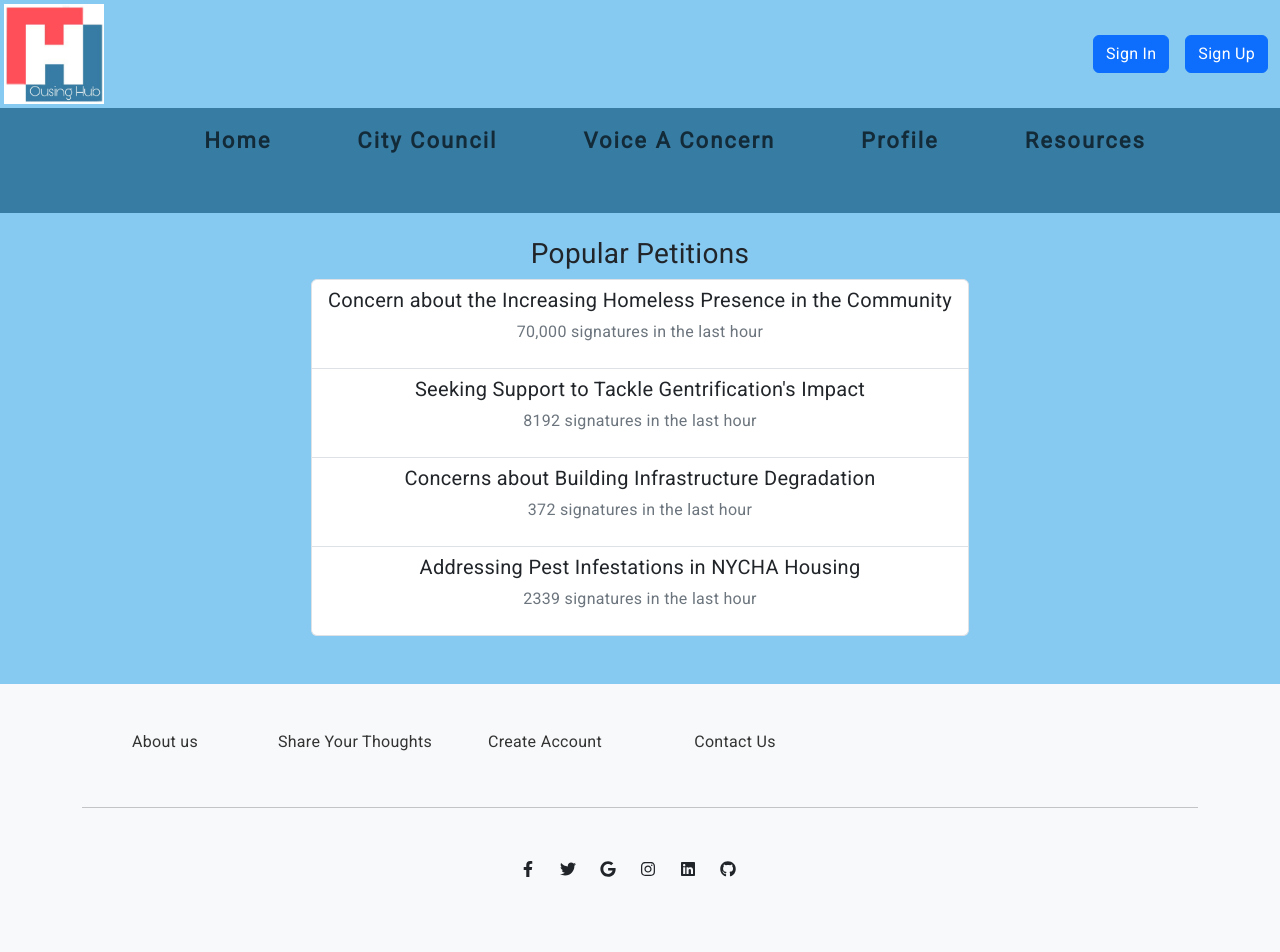
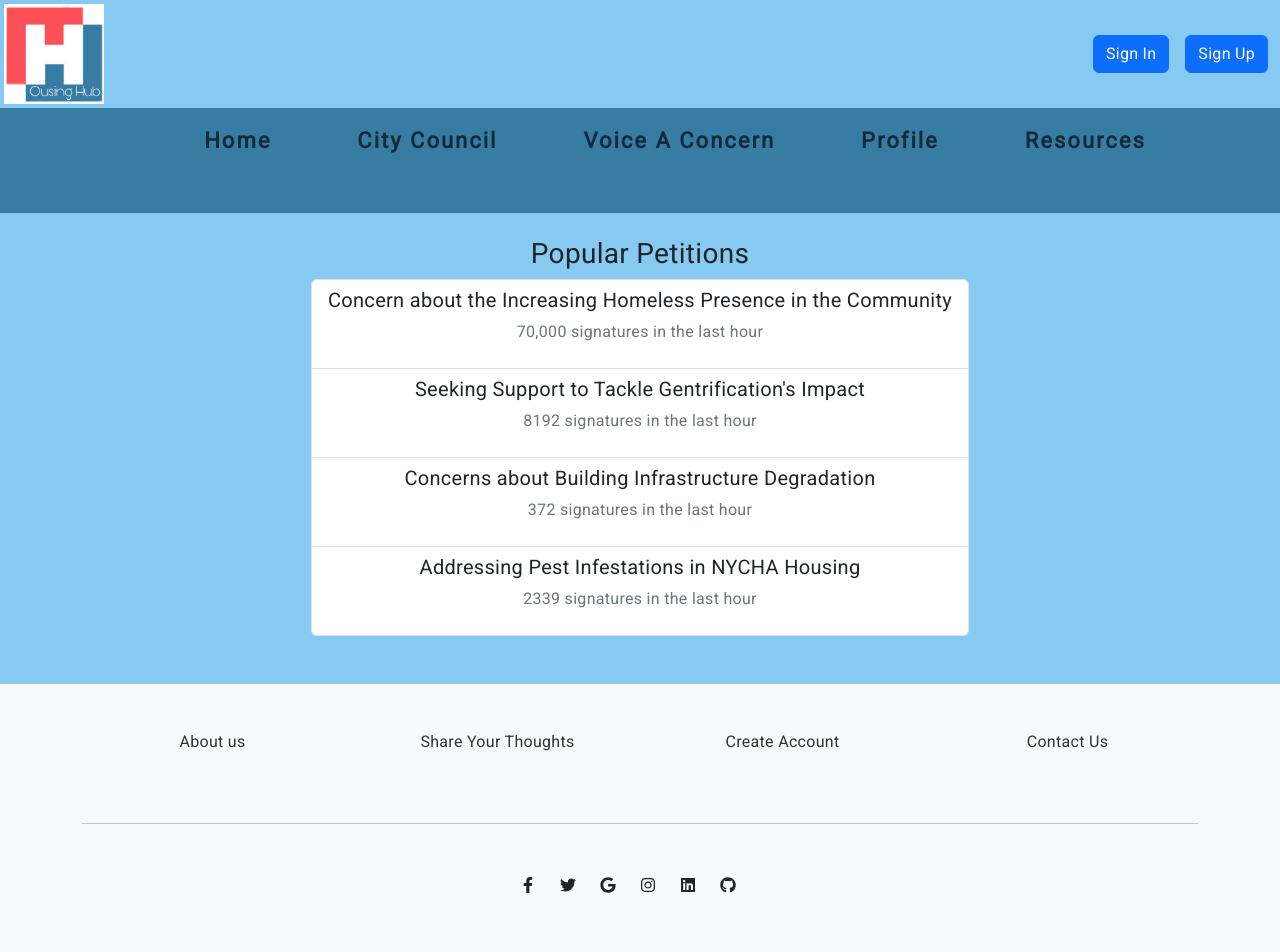
Before and after one commit to SangunPark96/Hack-A-Thon-Team-4, a React (Create React App) app in the folder Access _ hackathon/: page / in a window 1280 px wide. Shown: the top 952 px of the page. Built offline with nearby package versions, Linux system fonts and the light colour scheme; no server answers.

Commit message:
edit footer.css

```diff
--- a/Access _ hackathon/src/Pages/Footer.js
+++ b/Access _ hackathon/src/Pages/Footer.js
@@ -13,30 +13,30 @@ import {
 function Footer() {
   return (
     <footer className="bg-light">
-      <div className="container py-5 footer-container">
+      <div className="container py-5">
         <div className="row text-center">
-          <div className="col-md-2 footer-item">
+          <div className="col-md-3 col-sm-6 mb-3">
             <h6 className="font-weight-bold">
               <Link to="/about" className="footer-link">
                 About us
               </Link>
             </h6>
           </div>
-          <div className="col-md-2 footer-item">
+          <div className="col-md-3 col-sm-6 mb-3">
             <h6 className="font-weight-bold">
               <Link to="/feedback" className="footer-link">
                 Share Your Thoughts
               </Link>
             </h6>
           </div>
-          <div className="col-md-2 footer-item">
+          <div className="col-md-3 col-sm-6 mb-3">
             <h6 className="font-weight-bold">
               <Link to="/signup" className="footer-link">
                 Create Account
               </Link>
             </h6>
           </div>
-          <div className="col-md-2 footer-item">
+          <div className="col-md-3 col-sm-6 mb-3">
             <h6 className="font-weight-bold">
               <Link to="/contact" className="footer-link">
                 Contact Us
@@ -46,7 +46,7 @@ function Footer() {
         </div>
         <hr className="my-5" />
 
-        <div className="text-center mb-5">
+        <div className="text-center">
           <Link
             to="#"
             className="text-dark me-4 footer-social-icons"
```
